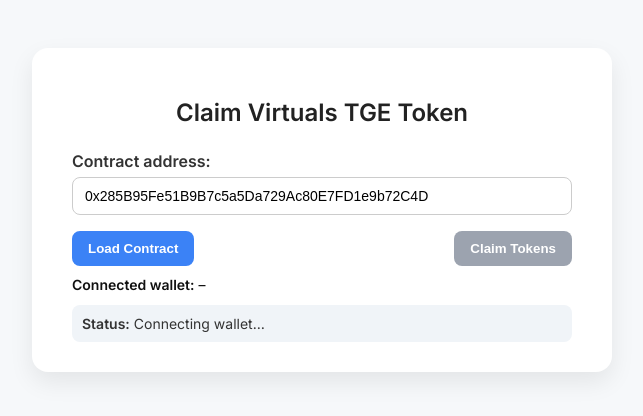
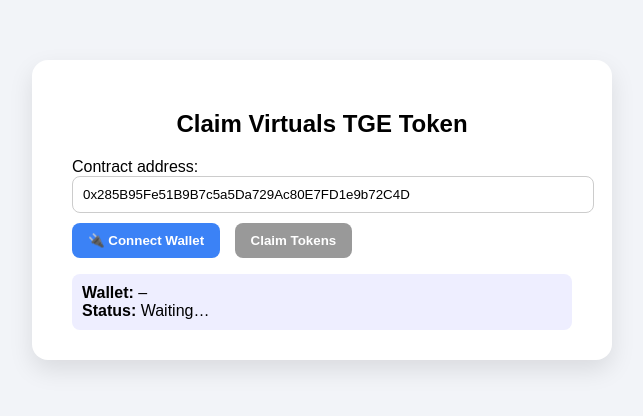
Before and after one commit to Yukov/Page, a plain HTML site: page index.html in a window 1280 px wide. Shown: the part 190-606 px from the top of the page, without its empty margins (318-961 px from the left). Drawn offline with Linux system fonts and the light colour scheme.

Commit message:
Update index.html

```diff
--- a/index.html
+++ b/index.html
@@ -1,95 +1,58 @@
 <!DOCTYPE html>
-<html lang="en">
+<html>
 <head>
   <meta charset="UTF-8">
   <title>Claim Tokens</title>
   <script src="https://cdn.jsdelivr.net/npm/ethers@5.7.2/dist/ethers.umd.min.js"></script>
-  <link href="https://fonts.googleapis.com/css2?family=Inter:wght@400;600&display=swap" rel="stylesheet">
+  <script src="https://unpkg.com/web3modal@1.9.12/dist/index.js"></script>
+  <script src="https://cdn.jsdelivr.net/npm/@walletconnect/web3-provider@1.7.8/dist/umd/index.min.js"></script>
   <style>
     body {
-      font-family: 'Inter', sans-serif;
-      background: #f6f8fa;
+      font-family: sans-serif;
+      background: #f2f4f8;
       display: flex;
       justify-content: center;
       align-items: center;
       height: 100vh;
       margin: 0;
     }
-
     .container {
       background: white;
       padding: 30px 40px;
       border-radius: 16px;
-      box-shadow: 0 10px 25px rgba(0, 0, 0, 0.08);
+      box-shadow: 0 10px 25px rgba(0, 0, 0, 0.1);
       max-width: 500px;
       width: 100%;
     }
-
     h2 {
       text-align: center;
-      margin-bottom: 24px;
-      color: #222;
     }
-
-    label {
-      display: flex;
-      flex-direction: column;
-      gap: 6px;
-      margin-bottom: 16px;
-      font-weight: 600;
-      color: #333;
-    }
-
     input[type="text"] {
-      padding: 10px 12px;
+      width: 100%;
+      padding: 10px;
+      margin-bottom: 10px;
       border-radius: 8px;
       border: 1px solid #ccc;
-      font-size: 14px;
     }
-
     button {
       padding: 10px 16px;
+      margin-right: 10px;
       border: none;
       border-radius: 8px;
       background-color: #3b82f6;
       color: white;
-      font-weight: 600;
+      font-weight: bold;
       cursor: pointer;
-      transition: background-color 0.2s ease;
     }
-
     button:disabled {
-      background-color: #9ca3af;
+      background-color: #999;
       cursor: not-allowed;
     }
-
-    button:hover:not(:disabled) {
-      background-color: #2563eb;
-    }
-
-    .info {
-      margin: 10px 0;
-      font-size: 14px;
-    }
-
-    .info strong {
-      color: #111;
-    }
-
     .status {
-      margin-top: 12px;
+      margin-top: 16px;
+      background: #eef;
       padding: 10px;
-      background: #f0f4f8;
       border-radius: 8px;
-      font-size: 14px;
-      color: #333;
-      word-break: break-word;
-    }
-
-    .buttons {
-      display: flex;
-      gap: 10px;
-      justify-content: space-between;
     }
   </style>
 </head>
@@ -102,17 +65,17 @@
       <input type="text" id="contractInput" value="0x285B95Fe51B9B7c5a5Da729Ac80E7FD1e9b72C4D">
     </label>
 
-    <div class="buttons">
-      <button id="loadBtn">Load Contract</button>
-      <button id="claimBtn" disabled>Claim Tokens</button>
+    <button id="connectBtn">🔌 Connect Wallet</button>
+    <button id="claimBtn" disabled>Claim Tokens</button>
+
+    <div class="status">
+      <div><strong>Wallet:</strong> <span id="walletAddress">–</span></div>
+      <div><strong>Status:</strong> <span id="status">Waiting…</span></div>
     </div>
-
-    <div class="info"><strong>Connected wallet:</strong> <span id="walletAddress">–</span></div>
-    <div class="status"><strong>Status:</strong> <span id="status">Initializing...</span></div>
   </div>
 
   <script>
-    const chainIdBase = "0x2105"; // Base Mainnet
+    const chainIdBase = "0x2105";
     const abi = [
       {
         "name": "claimAgentToken",
@@ -123,28 +86,32 @@
       }
     ];
 
+    let provider, signer, userAddress, contract;
+    let web3Modal;
+    let checkerInterval = null;
+
+    const contractInput = document.getElementById("contractInput");
+    const connectBtn = document.getElementById("connectBtn");
+    const claimBtn = document.getElementById("claimBtn");
     const walletEl = document.getElementById("walletAddress");
     const statusEl = document.getElementById("status");
-    const claimBtn = document.getElementById("claimBtn");
-    const contractInput = document.getElementById("contractInput");
-    const loadBtn = document.getElementById("loadBtn");
 
-    let provider, signer, userAddress, contract;
-    let checkerInterval = null;
-
-    async function switchToBase() {
+    async function switchToBaseNet(provider) {
       try {
-        await window.ethereum.request({ method: 'wallet_switchEthereumChain', params: [{ chainId: chainIdBase }] });
-      } catch(err) {
-        if (err.code === 4902) {
-          await window.ethereum.request({
+        await provider.request({
+          method: 'wallet_switchEthereumChain',
+          params: [{ chainId: chainIdBase }]
+        });
+      } catch (e) {
+        if (e.code === 4902) {
+          await provider.request({
             method: 'wallet_addEthereumChain',
             params: [{
               chainId: chainIdBase,
               chainName: 'Base',
               rpcUrls: ['https://mainnet.base.org'],
-              nativeCurrency:{ name:'ETH', symbol:'ETH', decimals:18 },
-              blockExplorerUrls:['https://basescan.org']
+              nativeCurrency: { name: 'ETH', symbol: 'ETH', decimals: 18 },
+              blockExplorerUrls: ['https://basescan.org']
             }]
           });
         }
@@ -156,32 +123,40 @@
 
       try {
         claimBtn.disabled = true;
-        statusEl.textContent = "Checking…";
+        statusEl.textContent = "Checking eligibility...";
         await contract.callStatic.claimAgentToken(userAddress);
         statusEl.textContent = "✅ Tokens available to claim";
-        claimBtn.disabled = true;
+        claimBtn.disabled = false;
       } catch(err) {
         statusEl.textContent = "⚠️ " + (err.reason || err.message);
         claimBtn.disabled = true;
       }
     }
 
-    async function init() {
-      claimBtn.disabled = true;
-      statusEl.textContent = "Connecting wallet…";
+    async function initWallet() {
+      const providerOptions = {
+        walletconnect: {
+          package: window.WalletConnectProvider.default,
+          options: {
+            rpc: {
+              8453: "https://mainnet.base.org" // Base Mainnet
+            }
+          }
+        }
+      };
 
-      if (!window.ethereum) {
-        alert("Please install MetaMask!");
-        return;
-      }
+      web3Modal = new window.Web3Modal.default({
+        cacheProvider: false,
+        providerOptions
+      });
 
-      await switchToBase();
-      await window.ethereum.request({ method: 'eth_requestAccounts' });
-
-      provider = new window.ethers.providers.Web3Provider(window.ethereum);
+      const instance = await web3Modal.connect();
+      provider = new window.ethers.providers.Web3Provider(instance);
       signer = provider.getSigner();
       userAddress = await signer.getAddress();
       walletEl.textContent = userAddress;
+
+      await switchToBaseNet(instance);
 
       const address = contractInput.value.trim();
       if (!window.ethers.utils.isAddress(address)) {
@@ -192,7 +167,6 @@
       contract = new window.ethers.Contract(address, abi, signer);
 
       await checkEligibility();
-
       if (checkerInterval) clearInterval(checkerInterval);
       checkerInterval = setInterval(checkEligibility, 5000);
 
@@ -203,14 +177,12 @@
           statusEl.innerHTML = `✅ Tx sent: <a href="https://basescan.org/tx/${tx.hash}" target="_blank">${tx.hash}</a>`;
           claimBtn.disabled = true;
         } catch(err) {
-          console.error(err);
           statusEl.textContent = "❌ Tx error: " + (err.reason || err.message);
         }
       };
     }
 
-    window.addEventListener('load', init);
-    loadBtn.addEventListener('click', init);
+    connectBtn.onclick = initWallet;
   </script>
 </body>
 </html>
```
